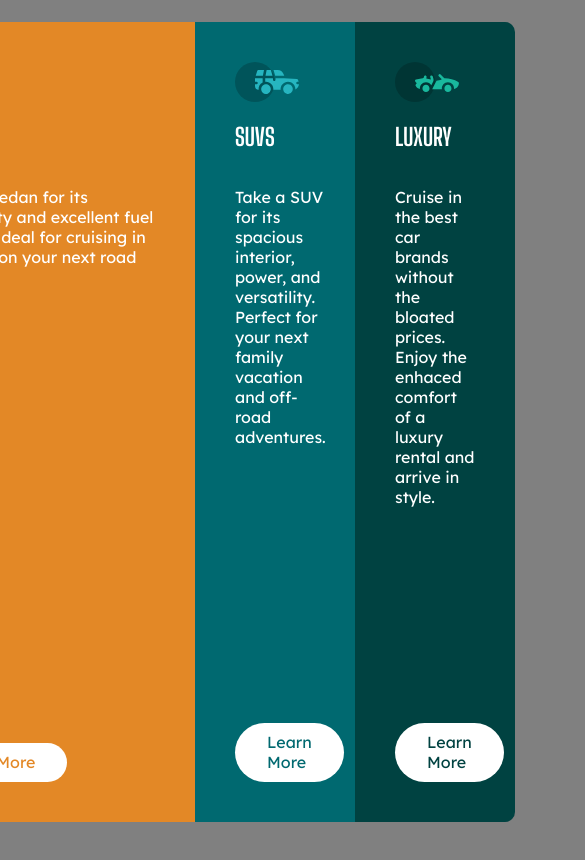
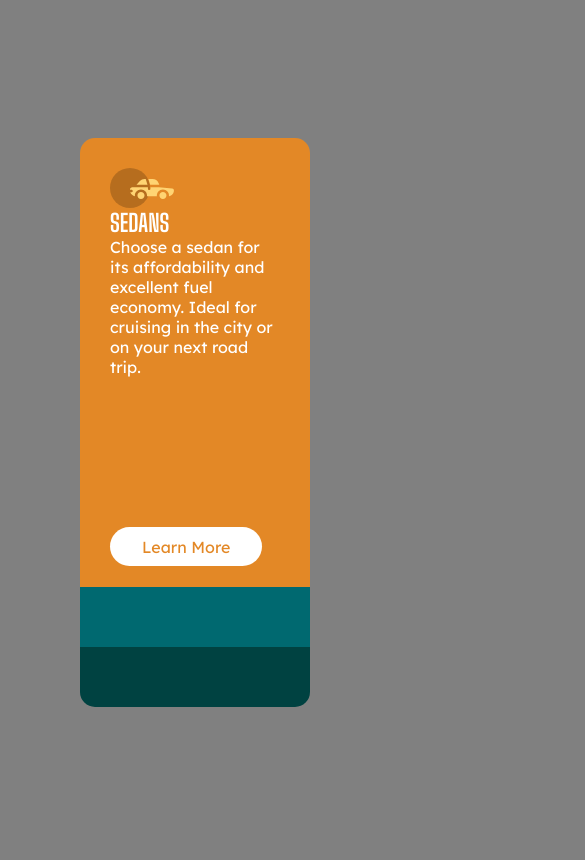
Before and after one commit to lftdev/3-column-preview-card-component, a website: page index.html in a window 390 px wide. Shown: the top 860 px of the page, 585 px wide, since content can reach past the window. Drawn offline with Linux system fonts and the light colour scheme.

Commit message:
Finished: mobile view

```diff
--- a/index.html
+++ b/index.html
@@ -3,32 +3,34 @@
     <meta http-equiv="X-UA-Compatible" content="IE=edge">
     <meta name="viewport" content="width=device-width, initial-scale=1.0">
     <link rel="stylesheet" href="./css/style.css">
-    <title>Document</title>
+    <title>Frontend Mentor | 3-column preview card component</title>
     <script src="./js/main.js" defer></script>
   </head>
   <body>
-    <main>
-        <article class="column active" id="sedans">
-            <img src="images/icon-sedans.svg" alt="sedan icon">
+    <main class="grid-container">
+      <article class="column active">
+        <div class="content active">
+            <img src="./images/icon-sedans.svg" alt="sedan icon">
             <h1>SEDANS</h1>
-            <p>Choose a sedan for its affordability and excellent fuel economy.
-                Ideal for cruising in the city or on your next road trip.</p>
+            <p>Choose a sedan for its affordability and excellent fuel economy. Ideal for cruising in the city or on your next road trip.</p>
             <a href="#">Learn More</a>
+        </div>
       </article>
-        <article class="column" id="suvs">
-            <img src="images/icon-suvs.svg" alt="suv icon">
+      <article class="column">
+        <div class="content">
+            <img src="./images/icon-suvs.svg" alt="suv icon">
             <h1>SUVS</h1>
-            <p>Take a SUV for its spacious interior, power, and versatility.
-                Perfect for your next family vacation and off-road adventures.
-            </p>
+            <p>Take a SUV for its spacious interior, power, and versatility. Perfect for your next family vacation and off-road adventures.</p>
             <a href="#">Learn More</a>
+        </div>
       </article>
-        <article class="column" id="luxury">
-            <img src="images/icon-luxury.svg" alt="luxury icon">
+      <article class="column">
+        <div class="content">
+            <img src="./images/icon-luxury.svg" alt="luxury icon">
             <h1>LUXURY</h1>
-            <p>Cruise in the best car brands without the bloated prices.
-                Enjoy the enhaced comfort of a luxury rental and arrive in style.</p>
+            <p>Cruise in the best car brands without the bloated prices. Enjoy the enhaced comfort of a luxury rental and arrive in style.</p>
             <a href="#">Learn More</a>
+        </div>
       </article>
     </main>
   </body>
--- a/js/main.js
+++ b/js/main.js
@@ -1,16 +1,12 @@
-const columns = document.querySelectorAll(".column")
+const columns = document.querySelectorAll('.column')
+const column_content = document.querySelectorAll('.column .content')
 let activeColumn = 0
-columns.forEach((column, index) =>
-{
-    column.addEventListener("click", function()
-    {
-        switchColumn(index)
+columns.forEach((column, index) => {
+    column.addEventListener('click', () => {
+        columns[activeColumn].classList.remove('active')
+        column_content[activeColumn].classList.remove('active')
+        columns[index].classList.add('active')
+        column_content[index].classList.add('active')
+        activeColumn = index
     })
 })
-
-function switchColumn(index)
-{
-    columns[activeColumn].classList.remove("active")
-    columns[index].classList.add("active")
-    activeColumn = index
-}
--- /dev/null
+++ b/scss/partials/_index.scss
@@ -0,0 +1,57 @@
+.grid-container {
+  display: grid;
+  grid-template-columns: 1fr;
+  padding: 80px;
+}
+.column {
+  padding: 30px;
+  color: white;
+  width: 100%;
+  height: 30%;
+  transition: all .5s ease-in-out;
+  cursor: pointer;
+  &.active {
+    height: 100%;
+    cursor: default;
+  }
+  &:first-of-type {
+    background-color: $color1;
+    border-radius: 15px 15px 0 0;
+    a {
+        color: $color1;
+    }
+  }
+  &:nth-of-type(2) {
+    background-color: $color2;
+    a {
+        color: $color2;
+    }
+  }
+  &:last-of-type {
+    background-color: $color3;
+    border-radius: 0 0 15px 15px;
+    a {
+        color: $color3;
+    }
+  }
+  .content {
+    display: none;
+    &.active {
+      display: block;
+    }
+  }
+  h1 {
+    font-family: "Big Shoulders Display";
+  }
+  p {
+    margin-bottom: 10rem;
+    flex-grow: 1;
+  }
+  a {
+    background-color: white;
+    border: none;
+    text-decoration: none;
+    padding: 0.6rem 2rem;
+    border-radius: 2rem;
+  }
+}
--- /dev/null
+++ b/scss/partials/_structure.scss
@@ -0,0 +1,17 @@
+* {
+    box-sizing: border-box;
+    margin: 0;
+    padding: 0;
+  }
+  html,
+  body {
+    height: 100%;
+  }
+
+  body {
+    display: flex;
+    flex-direction: column;
+    justify-content: center;
+    align-items: center;
+    font-family: "Lexend Deca";
+  }
--- a/scss/style.scss
+++ b/scss/style.scss
@@ -1,110 +1,8 @@
-@import url('https://fonts.googleapis.com/css2?family=Lexend+Deca&display=swap');
-@import url('https://fonts.googleapis.com/css2?family=Big+Shoulders+Display:wght@700&family=Lexend+Deca&display=swap');
+$color1: hsl(31, 77%, 52%);
+$color2: hsl(184, 100%, 22%);
+$color3: hsl(179, 100%, 13%);
 
-*
-{
-    box-sizing: border-box;
-}
-
-html, body
-{
-    height: 100%;
-    margin: 0;
-    padding: 0;
-}
-
-body
-{
-    display: flex;
-    font-family: "Lexend Deca";
-    justify-content: center;
-    align-items: center;
-    background-color: gray;
-}
-
-main
-{
-    display: flex;
-    color: white;
-    justify-content: center;
-    padding: 10rem;
-}
-
-.column
-{
-    padding: 2.5rem;
-    width: 10rem;
-    max-width: 30rem;
-    height: 50rem;
-    transition: width .2s ease-in-out;
-    cursor: pointer;
-    display: flex;
-    flex-direction: column;
-    align-items: flex-start;
-}
-
-.column.active
-{
-    width: 20rem;
-    cursor:default;
-}
-
-.column:first-of-type
-{
-    border-radius: 10px 0 0 10px;
-}
-
-.column:last-of-type
-{
-    border-radius: 0 10px 10px 0;
-}
-
-.column h1
-{
-    font-family: "Big Shoulders Display";
-}
-
-.column p
-{
-    margin-bottom: 10rem;
-    flex-grow: 1;
-}
-
-.column a
-{
-    background-color: white;
-    border: none;
-    text-decoration: none;
-    padding: .6rem 2rem;
-    border-radius: 2rem;
-}
-
-#sedans
-{
-    background-color: hsl(31, 77%, 52%);
-}
-
-#sedans a
-{
-    color: hsl(31, 77%, 52%);
-}
-
-#suvs
-{
-    background-color: hsl(184, 100%, 22%);
-}
-
-#suvs a
-{
-    color: hsl(184, 100%, 22%);
-}
-
-#luxury
-{
-    background-color: hsl(179, 100%, 13%);
-}
-
-#luxury a
-{
-    color: hsl(179, 100%, 13%);
-}
+@import url("https://fonts.googleapis.com/css2?family=Lexend+Deca&display=swap");
+@import url("https://fonts.googleapis.com/css2?family=Big+Shoulders+Display:wght@700&family=Lexend+Deca&display=swap");
+@import './partials/structure';
+@import './partials/index';
```
Also changed, not shown: style-guide.md (deleted, +0 -35 lines), README-template.md (deleted), README.md (deleted), css/style.css, 1 other file. Lines whose indentation alone changed are shown as unchanged.
